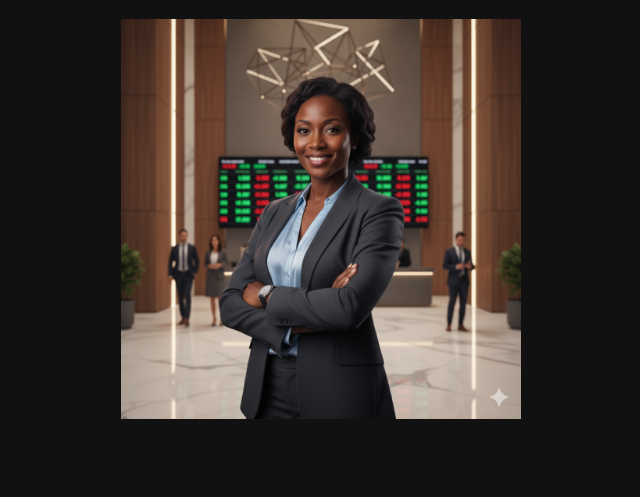
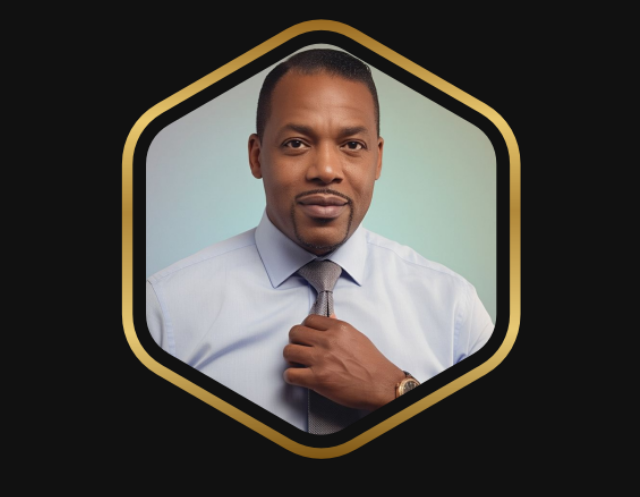
Before and after one commit to victorpaulovichbueno-gif/agente-3, a plain HTML site: page index.html in a window 1280 px wide. Shown: the part 169-666 px from the top of the page, without its empty margins (319-959 px from the left). Drawn offline with Linux system fonts and the light colour scheme.

Commit message:
Update index.html

```diff
--- a/index.html
+++ b/index.html
@@ -7,6 +7,6 @@
 </head>
 <body style="background-color:#111; color:white; text-align:center; padding-top:100px;">
   <h1>Agente</h1>
-  <img src="unnamed.jpg" alt="Imagem" width="400">
+  <img src="unnamed.png" alt="Imagem" width="400">
 </body>
 </html>
```
